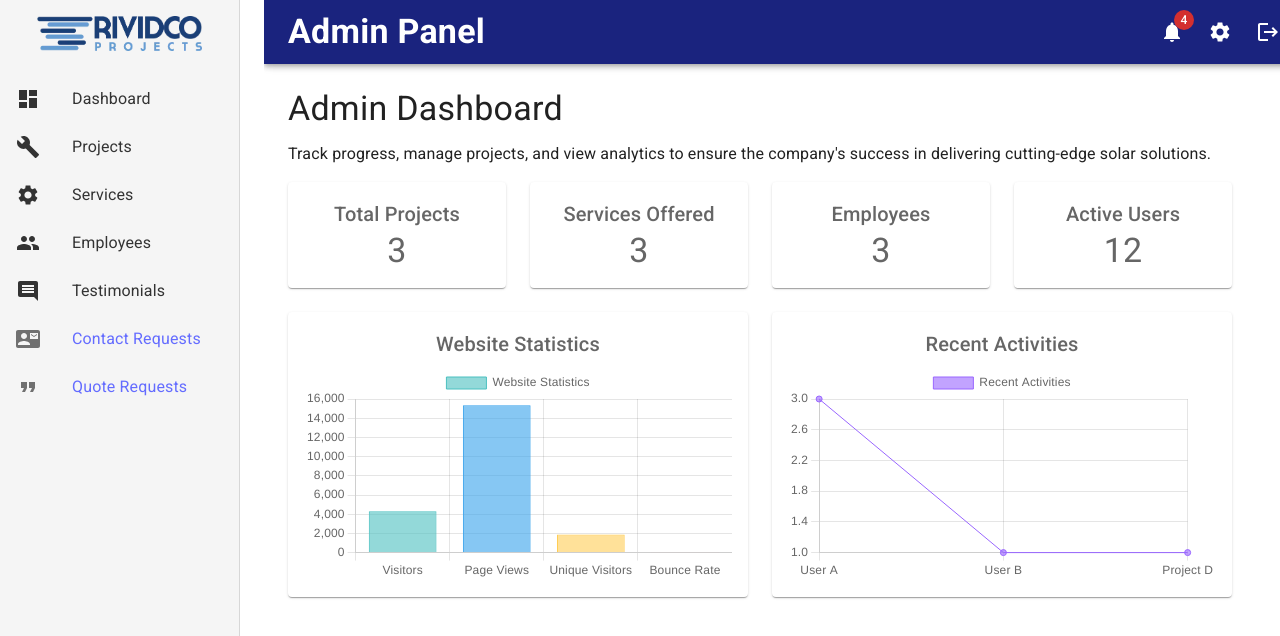
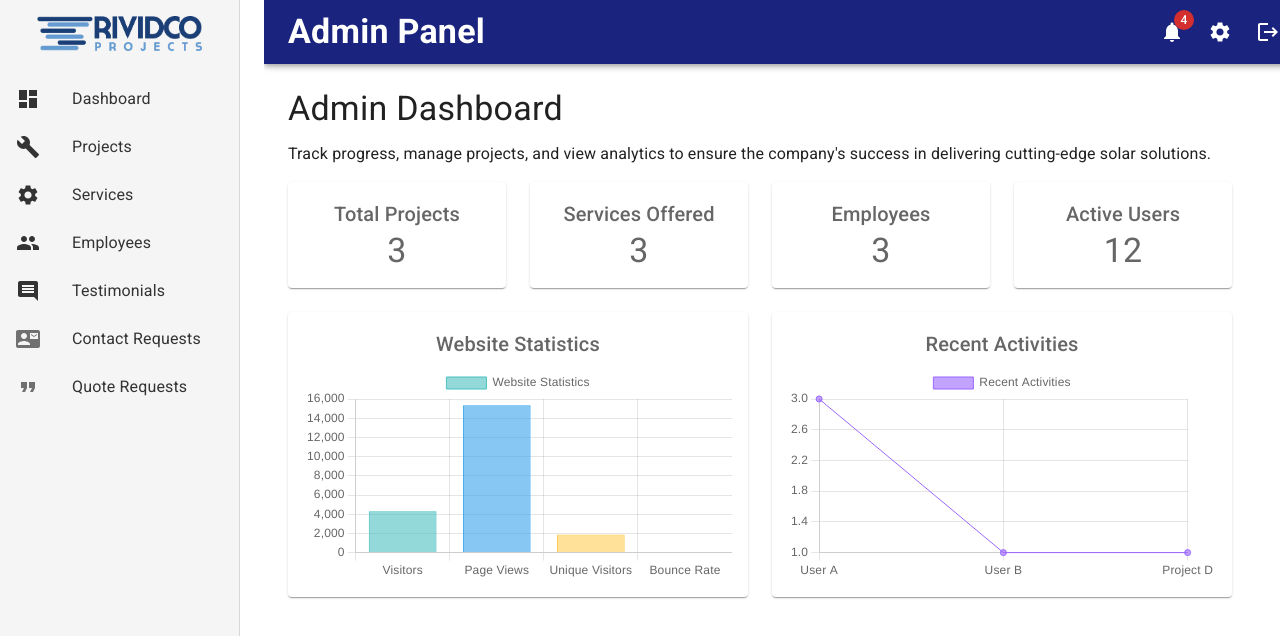
Before and after one commit to Tharusha-2000/RividcoAdminFrontend, a React (Vite) app: page /dashboard in a window 1280 px wide. Shown: the top 636 px of the page. Built offline with nearby package versions, Linux system fonts and the light colour scheme; no server answers.

Commit message:
side bar hover issue fixed

```diff
--- a/src/components/Sidebar.jsx
+++ b/src/components/Sidebar.jsx
@@ -63,13 +63,13 @@ const Sidebar = () => {
             </ListItemIcon>
             <ListItemText primary="Testimonials" />
         </ListItem>
-        <ListItem button component={Link} to="/contacts">
+        <ListItem button component={Link} to="/contacts" sx={{ '&:hover': { backgroundColor: '#e0e0e0' }, color: '#333' }}>
           <ListItemIcon>
             <ContactMailIcon />
           </ListItemIcon>
           <ListItemText primary="Contact Requests" />
         </ListItem>
-        <ListItem button component={Link} to="/quotes">
+        <ListItem button component={Link} to="/quotes" sx={{ '&:hover': { backgroundColor: '#e0e0e0' }, color: '#333' }}>
           <ListItemIcon>
             <FormatQuoteIcon />
           </ListItemIcon>
```
